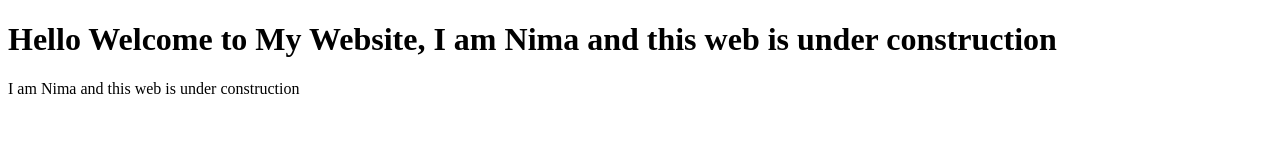
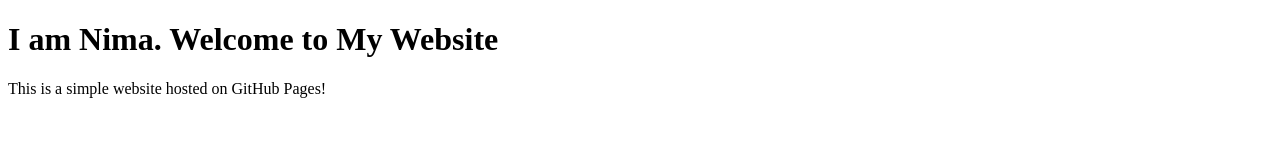
Before and after one commit to nimabmi/mywebsite, a plain HTML site: page index.html in a window 1280 px wide. Drawn offline with Linux system fonts and the light colour scheme.

Commit message:
Update index.html

```diff
--- a/index.html
+++ b/index.html
@@ -6,7 +6,7 @@
     <title>My Website</title>
 </head>
 <body>
-    <h1> Hello Welcome to My Website, I am Nima and this web is under construction</h1>
-    <p>I am Nima and this web is under construction</p>
+    <h1>I am Nima. Welcome to My Website</h1>
+    <p>This is a simple website hosted on GitHub Pages!</p>
 </body>
 </html>
```
